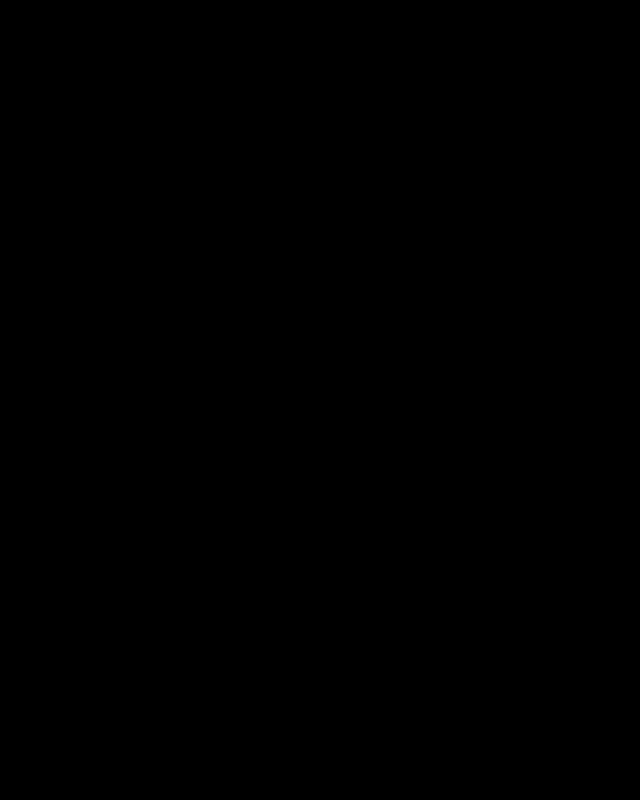
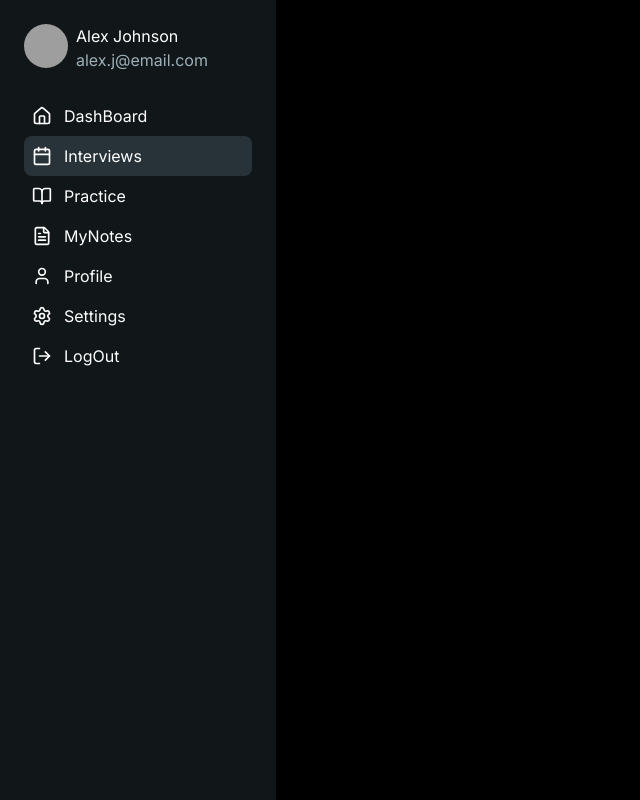
Before and after one commit to MayankkCodess/PlacementPrep, a React (Vite) app in the folder Frontend/: page /interviews in a window 1280 px wide. Shown: the whole page, without its empty margins (0-640 px from the left). Built offline with nearby package versions, Linux system fonts and the light colour scheme; grey boxes are pictures that could not be loaded.

Commit message:
27/12/25 Work

```diff
--- a/Frontend/src/pages/InterviewsPage.jsx
+++ b/Frontend/src/pages/InterviewsPage.jsx
@@ -1,11 +1,120 @@
-import React from 'react'
+import React from "react";
+import {
+  Avatar,
+  AvatarFallback,
+  AvatarImage,
+} from "@/components/ui/avatar.jsx";
+import { NavLink } from "react-router-dom";
+import {
+  Home,
+  BookOpen,
+  FileText,
+  User,
+  Settings,
+  LogOut,
+  UserCheck,
+  Calendar,
+} from "lucide-react";
 
 function InterviewsPage() {
   return (
-    <div>
+    <div className="w-full min-h-screen flex">
+      <aside className="w-[276px] bg-[#111618]">
+        <nav className="my-6 mx-6">
+          <div className="flex gap-2">
+            <Avatar className="cursor-pointer size-11">
+              <AvatarImage src="/avatar.png" />
+              <AvatarFallback className="text-[#18252C]">MK</AvatarFallback>
+            </Avatar>
+            <div className="flex flex-col ">
+              <h2>Alex Johnson</h2>
+              <p className="text-[#9DB0B9]">alex.j@email.com</p>
+            </div>
+          </div>
 
+          <div className="flex flex-col mt-6">
+              <NavLink
+                to="/dashboard"
+                className={({ isActive }) =>
+                  `flex items-center gap-3 pl-2 pr-6 py-2 rounded-md transition ${
+                    isActive ? "bg-[#283339]" : "hover:bg-[#283339]"
+                  }`
+                }
+              >
+                <Home className="w-5 h-5" /> DashBoard
+              </NavLink>
+              <NavLink
+                to="/interviews"
+                className={({ isActive }) =>
+                  `flex items-center gap-3 pl-2 pr-6 py-2 rounded-md transition ${
+                    isActive ? "bg-[#283339]" : "hover:bg-[#283339]"
+                  }`
+                }
+              >
+                <Calendar className="w-5 h-5" /> Interviews
+              </NavLink>
+              <NavLink
+                to="/practice"
+                className={({ isActive }) =>
+                  `flex items-center gap-3 pl-2 pr-6 py-2 rounded-md transition ${
+                    isActive ? "bg-[#283339]" : "hover:bg-[#283339]"
+                  }`
+                }
+              >
+                <BookOpen className="w-5 h-5" /> Practice
+              </NavLink>
+              <NavLink
+                to="/mynotes"
+                className={({ isActive }) =>
+                  `flex items-center gap-3 pl-2 pr-6 py-2 rounded-md transition ${
+                    isActive ? "bg-[#283339]" : "hover:bg-[#283339]"
+                  }`
+                }
+              >
+                <FileText className="w-5 h-5" /> MyNotes
+              </NavLink>
+              <NavLink
+                to="/profile"
+                className={({ isActive }) =>
+                  `flex items-center gap-3 pl-2 pr-6 py-2 rounded-md transition ${
+                    isActive ? "bg-[#283339]" : "hover:bg-[#283339]"
+                  }`
+                }
+              >
+                <User className="w-5 h-5" /> Profile
+              </NavLink>
+
+            <div className="flex flex-col">
+              <NavLink
+                to="/settings"
+                className={({ isActive }) =>
+                  `flex items-center gap-3 pl-2 pr-6 py-2 rounded-md transition ${
+                    isActive ? "bg-[#283339]" : "hover:bg-[#283339]"
+                  }`
+                }
+              >
+                <Settings className="w-5 h-5" /> Settings
+              </NavLink>
+              <NavLink
+                to="/logout"
+                className={({ isActive }) =>
+                  `flex items-center gap-3 pl-2 pr-6 py-2 rounded-md transition ${
+                    isActive ? "bg-[#1c5575]" : "hover:bg-[#283339]"
+                  }`
+                }
+              >
+                <LogOut className="w-5 h-5" /> LogOut
+              </NavLink>
+            </div>
+
+          </div>
+
+        </nav>
+      </aside>
+
+      <main className="flex-1 "></main>
     </div>
-  )
+  );
 }
 
-export default InterviewsPage
+export default InterviewsPage;
```
